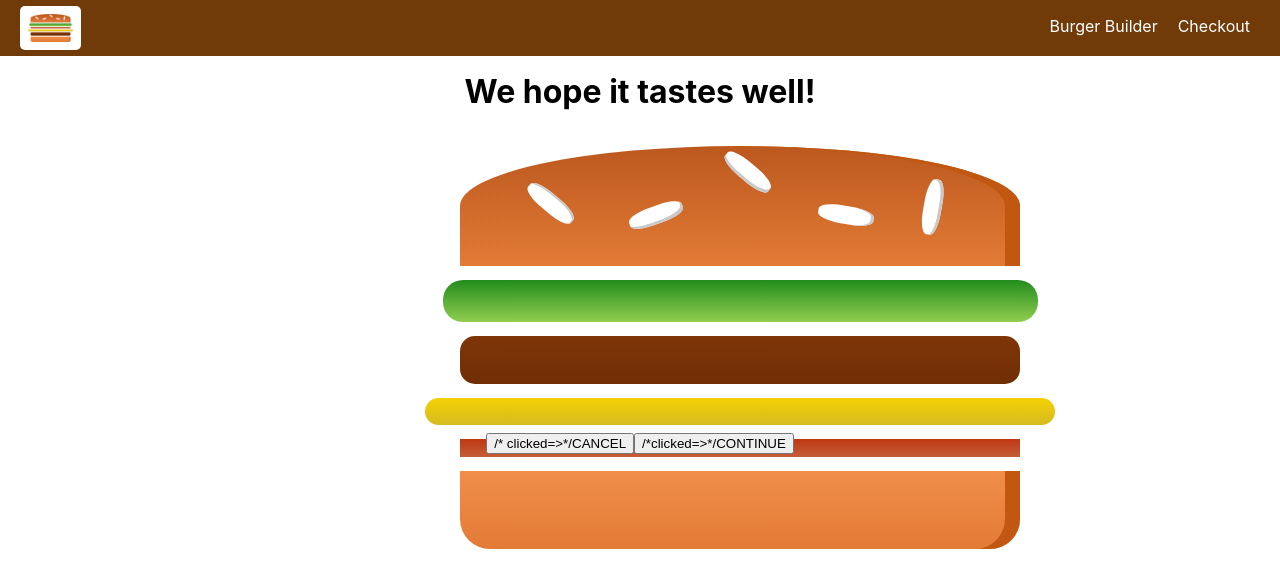
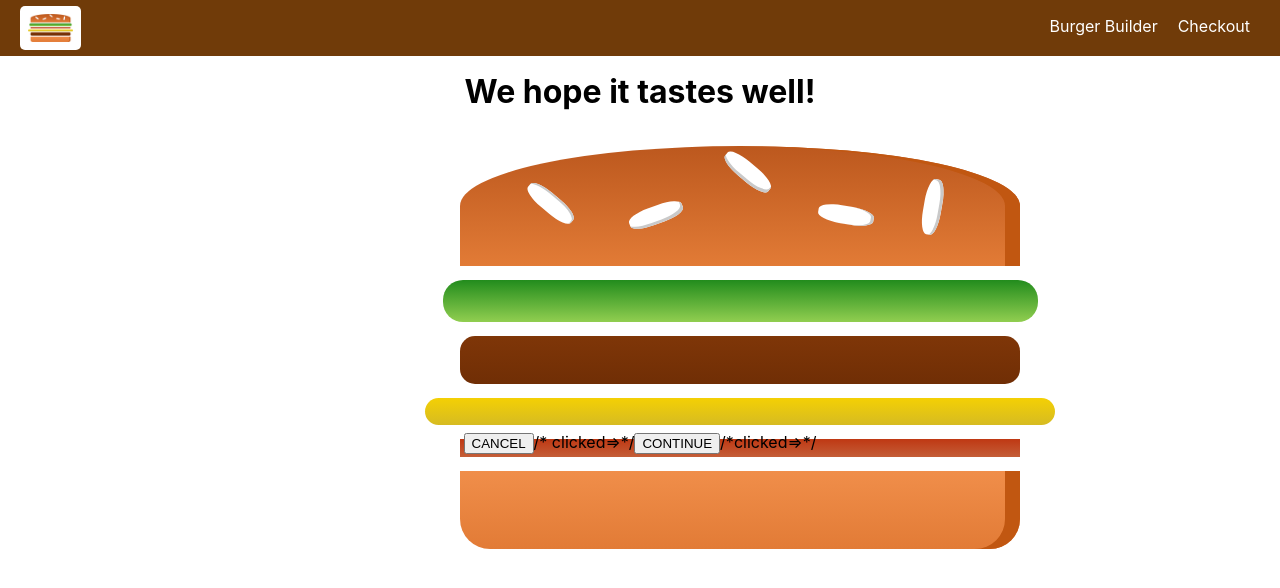
Before and after one commit to vincentpace2395/burger-builder-project, a React app: page /checkout in a window 1280 px wide. Shown: the top 588 px of the page. Built offline with nearby package versions, Linux system fonts and the light colour scheme.

Commit message:
Continue work on optimization of CheckoutSummary page

```diff
--- a/src/components/Order/CheckoutSummary/CheckoutSummary.css
+++ b/src/components/Order/CheckoutSummary/CheckoutSummary.css
@@ -7,5 +7,6 @@
 @media (min-width: 600px) {
     .CheckoutSummary {
         width: 500px;
+
     }
 }
--- a/src/components/Order/CheckoutSummary/CheckoutSummary.js
+++ b/src/components/Order/CheckoutSummary/CheckoutSummary.js
@@ -11,11 +11,11 @@ const checkoutSummary = props => {
                 <Burger ingredients={props.ingredients} />
             </div>
             <Button
-                btnType="Danger">
-                /* clicked={}>*/CANCEL </Button>
+                btnType="Danger" >CANCEL</Button>
+                /* clicked={}>*/
             <Button
-                btnType="Success">
-                /*clicked={}>*/CONTINUE </Button>
+                btnType="Success">CONTINUE</Button>
+                /*clicked={}>*/
         </div>
     );
 };
--- a/src/containers/BurgerBuilder/BurgerBuilder.js
+++ b/src/containers/BurgerBuilder/BurgerBuilder.js
@@ -88,7 +88,7 @@ class BurgerBuilder extends React.Component {
 
     purchaseContinueHandler = () => {
         // alert('You continue');
-        this.setState({loading: true})
+        /*this.setState({loading: true})
         const order = {
             ingredients: this.state.ingredients,
             price: this.state.totalPrice,
@@ -110,7 +110,9 @@ class BurgerBuilder extends React.Component {
             })
             .catch(error => {
                 this.setState({loading: false, isBeingPurchased: false});
-            });
+            });*/
+
+        this.props.history.push('/checkout');
     };
 
     render() {
```
